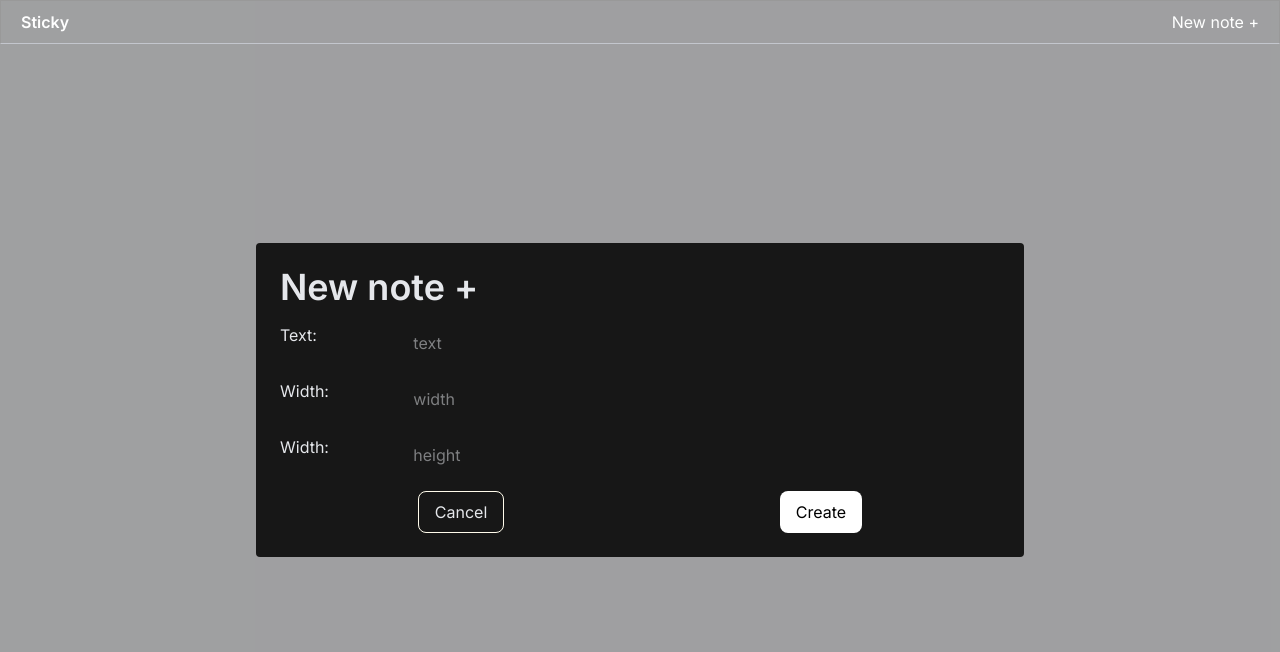
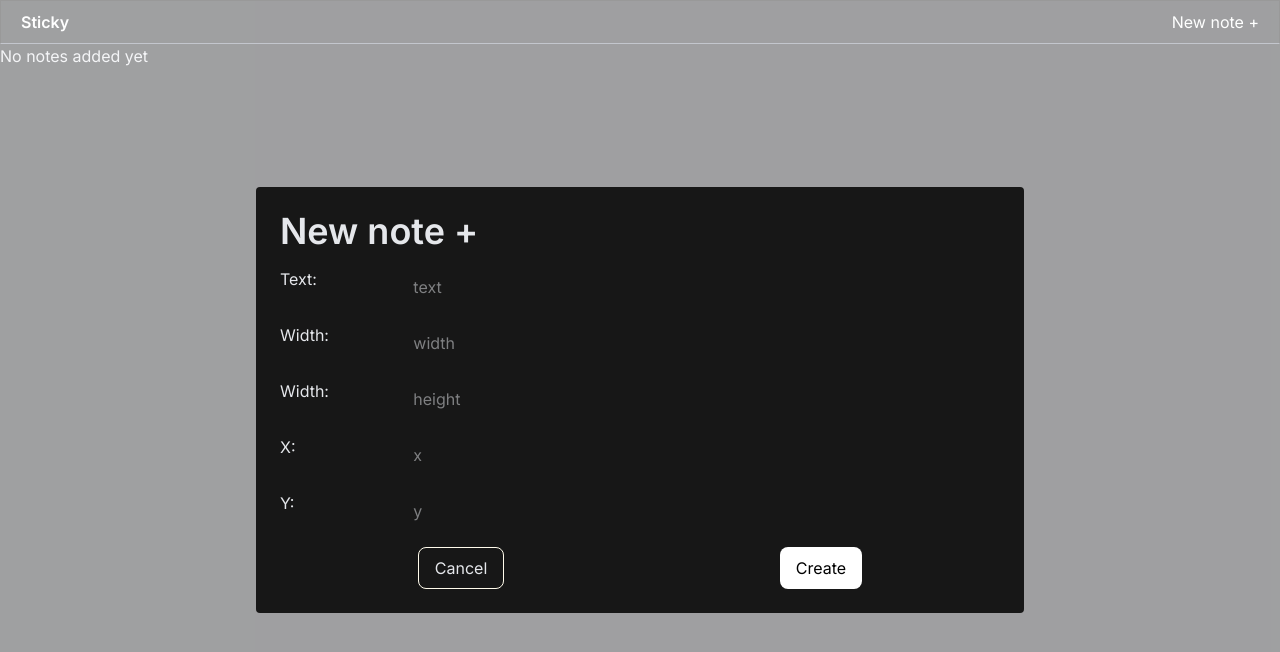
Before and after one commit to jafidiesel/sticky-challenge, a React (Vite) app: page / in a window 1280 px wide. Both pictures are taken after a click on the element "New note +". Shown: the top 652 px of the page. Built offline with nearby package versions, Linux system fonts and the light colour scheme.

Commit message:
Fixed create note. Now we're able to create it anywhere

```diff
--- a/src/App.tsx
+++ b/src/App.tsx
@@ -19,13 +19,17 @@ function App() {
     setModalOpen(false);
   };
 
+  const updateNote = (id: number, patch: Partial<NoteType>) =>
+    setNotes((ns) => ns.map((n) => (n.id === id ? { ...n, ...patch } : n)));
+
+
   const deleteNote = (id: number) =>
     setNotes((ns) => ns.filter((n) => n.id !== id));
 
   return (
     <>
       <Navbar onAddNote={() => setModalOpen(!modalOpen)} />
-      <Dashboard notes={notes} />
+      <Dashboard notes={notes} updateNote={updateNote} />
       {modalOpen && (
         <CreateModal onSubmit={addNote} onClose={() => setModalOpen(false)} />
       )}
--- a/src/components/CreateModal/index.tsx
+++ b/src/components/CreateModal/index.tsx
@@ -26,14 +26,17 @@ export const CreateModal = ({ onSubmit, onClose }: Props) => {
       text,
       width: Number(width),
       height: Number(height),
-      x: 0,
-      y: 0,
+      x: Number(x),
+      y: Number(y),
     });
   };
 
   return (
     <div className="fixed inset-0 flex items-center justify-center bg-white/60">
-      <form onSubmit={handleSubmit} className="bg-neutral-900 p-6 rounded w-[60%] mx-auto flex flex-col gap-4 ">
+      <form
+        onSubmit={handleSubmit}
+        className="bg-neutral-900 p-6 rounded w-[60%] mx-auto flex flex-col gap-4 "
+      >
         <h2 className="font-bold text-4xl">New note +</h2>
 
         <div className="flex flex-row gap-4 justify-between h-10">
@@ -69,13 +72,43 @@ export const CreateModal = ({ onSubmit, onClose }: Props) => {
             className="flex-5"
           />
         </div>
+        <div className="flex flex-row gap-4 justify-between h-10">
+          <div className="flex-1">X:</div>
+          <input
+            type="number"
+            placeholder="x"
+            value={x}
+            onChange={(e) => setX(e.target.value)}
+            required
+            className="flex-5"
+          />
+        </div>
+        <div className="flex flex-row gap-4 justify-between h-10">
+          <div className="flex-1">Y:</div>
+          <input
+            type="number"
+            placeholder="y"
+            value={y}
+            onChange={(e) => setY(e.target.value)}
+            required
+            className="flex-5"
+          />
+        </div>
 
         <div className="flex flex-row justify-around">
-            <button type="button" onClick={onClose} className="border border-amber-50 px-4 py-2 rounded-lg">
+          <button
+            type="button"
+            onClick={onClose}
+            className="border border-amber-50 px-4 py-2 rounded-lg"
+          >
             Cancel
           </button>
-            <button type="submit" className="bg-white text-black px-4 py-2 rounded-lg">Create</button>
-
+          <button
+            type="submit"
+            className="bg-white text-black px-4 py-2 rounded-lg"
+          >
+            Create
+          </button>
         </div>
       </form>
     </div>
--- a/src/components/Dashboard/index.tsx
+++ b/src/components/Dashboard/index.tsx
@@ -1,11 +1,18 @@
 import { Note } from "../Note";
 import type { NoteType } from "../../types";
 
-export const Dashboard = ({ notes }: { notes: NoteType[] }) => {
+export const Dashboard = ({
+  notes,
+  updateNote,
+}: {
+  notes: NoteType[];
+  updateNote(id: number, patch: Partial<NoteType>): void;
+}) => {
+  if (!notes?.length) return <div>No notes added yet</div>;
   return (
     <div className="flex flex-row justify-start flex-wrap gap-4">
       {notes.map((note: NoteType) => (
-        <Note key={note.id} {...note} />
+        <Note key={note.id} note={note} onUpdate={updateNote} />
       ))}
     </div>
   );
--- a/src/components/Note/index.tsx
+++ b/src/components/Note/index.tsx
@@ -1,17 +1,42 @@
+import { Rnd } from "react-rnd";
 import type { NoteType } from "../../types";
 
-export const Note = ({ height, text, width }: NoteType) => {
+interface Props {
+  note: NoteType;
+  onUpdate: (id: number, patch: Partial<NoteType>) => void;
+}
+
+export const Note = ({ note, onUpdate }: Props) => {
+
   return (
+    <Rnd
+      size={{ width: note?.width, height: note?.height }}
+      position={{ x: note?.x, y: note?.y }}
+      minWidth={160}
+      minHeight={120}
+      bounds="parent"
+      dragHandleClassName="handle"
+      onDragStop={(e, d) => onUpdate(note.id, { x: d.x, y: d.y })}
+      onResizeStop={(e, dir, ref, delta, pos) =>
+        onUpdate(note?.id, {
+          width: ref.offsetWidth,
+          height: ref.offsetHeight,
+          x: pos.x,
+          y: pos.y,
+        })
+      }
+    >
       <div
         className="flex flex-col rounded-lg bg-amber-300 p-3 text-gray-900 shadow-lg shadow-black/40 ring-1 ring-black/10 transition-shadow group-active:shadow-2xl"
-      style={{ flexShrink: 0, height, width }}
+        style={{ flexShrink: 0, height: note?.height, width: note?.width }}
       >
         <textarea
-        value={text}
+          value={note?.text}
           onChange={() => {}}
           placeholder="write..."
           className="w-full h-full resize-none bg-transparent text-sm leading-snug placeholder:text-amber-900/50 focus:outline-none"
         />
       </div>
+    </Rnd>
   );
 };
```
Lines whose indentation alone changed are shown as unchanged.
